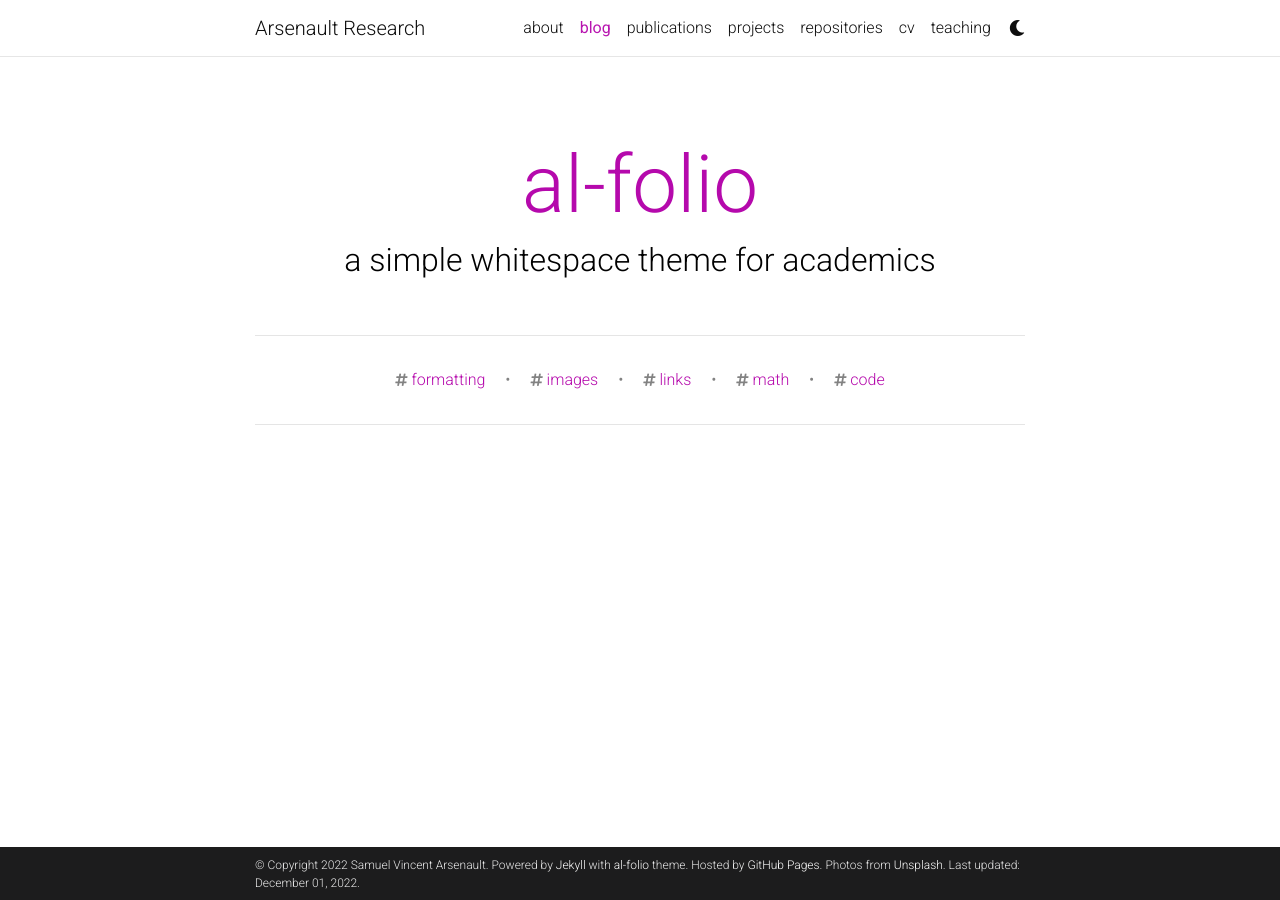
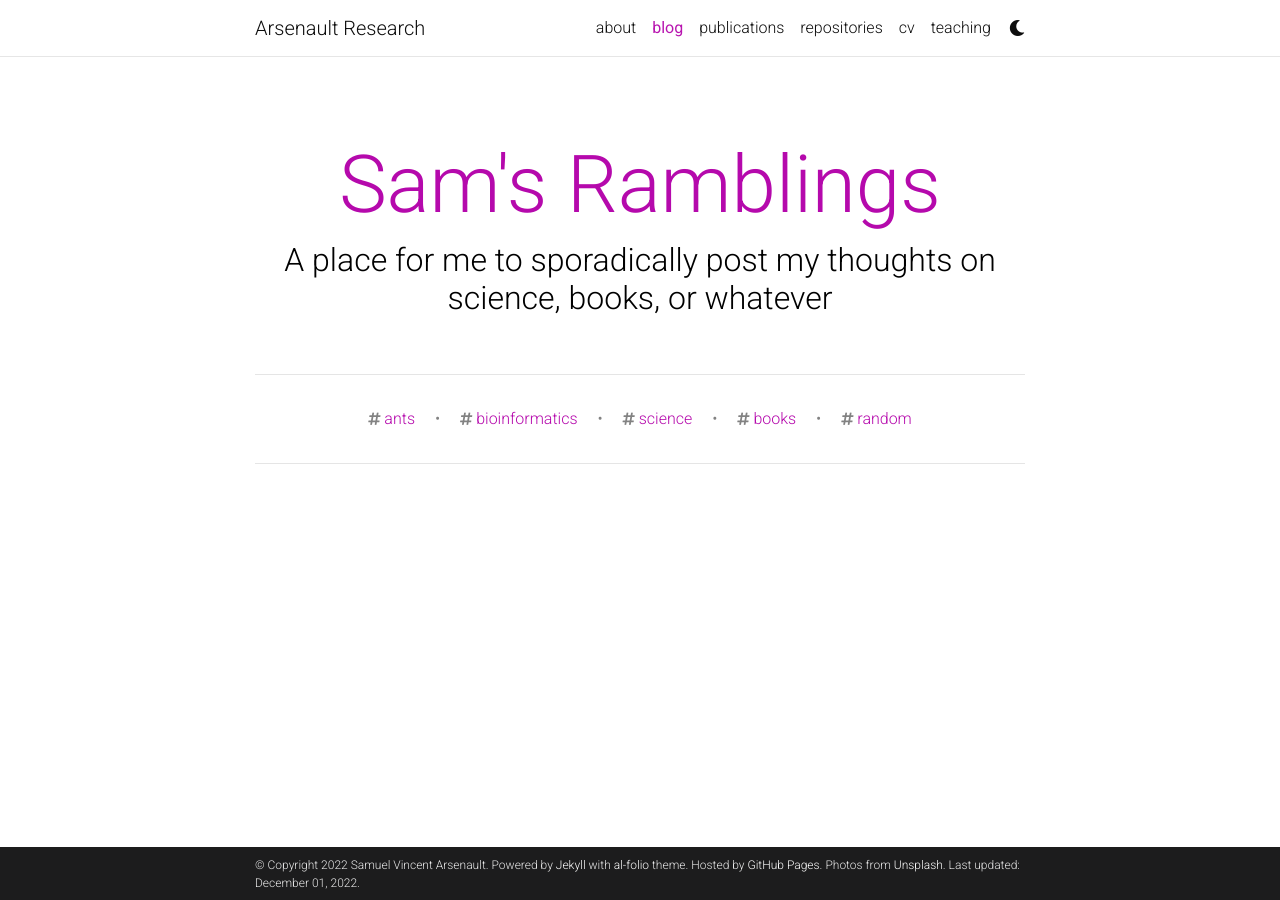
Before and after one commit to ArsenaultResearch/ArsenaultResearch.github.io, a Jekyll site: the page built from blog/index.html, in a window 1280 px wide. Built offline with Jekyll 4.4.1, drawn with Linux system fonts in a browser that asks for light colours; the list of posts is cut into pages by our own code; comment, search, counter and statistics services are not loaded; a style sheet for code colours, icons or effects is not loaded.

Commit message:
Website now seems to be barebones publishable

```diff
--- a/_config.yml
+++ b/_config.yml
@@ -113,9 +113,9 @@ bing_site_verification:  # out your bing-site-verification ID (Bing Webmaster)
 # Blog
 # -----------------------------------------------------------------------------
 
-blog_name: al-folio # blog_name will be displayed in your blog page
+blog_name: Sam's Ramblings # blog_name will be displayed in your blog page
 blog_nav_title: blog # your blog must have a title for it to be displayed in the nav bar
-blog_description: a simple whitespace theme for academics
+blog_description: A place for me to sporadically post my thoughts on science, books, or whatever
 permalink: /blog/:year/:title/
 
 # Pagination
@@ -123,15 +123,15 @@ pagination:
   enabled: true
 
 # Comments
-disqus_shortname: al-folio # put your disqus shortname
+disqus_shortname: SamsRambs # put your disqus shortname
 # https://help.disqus.com/en/articles/1717111-what-s-a-shortname
 
 # External sources.
 # If you have blog posts published on medium.com or other exteranl sources,
 # you can display them in your blog by adding a link to the RSS feed.
-external_sources:
-  - name: medium.com
-    rss_url: https://medium.com/@al-folio/feed
+# external_sources:
+#   - name: medium.com
+#    rss_url: https://medium.com/@al-folio/feed
 
 # -----------------------------------------------------------------------------
 # Collections
@@ -225,7 +225,7 @@ jekyll-archives:
     tag: '/blog/tag/:name/'
     category: '/blog/category/:name/'
 
-display_tags: ['formatting', 'images', 'links', 'math', 'code'] # this tags will be dispalyed on the front page of your blog
+display_tags: ['ants', 'bioinformatics', 'science', 'books', 'random'] # this tags will be dispalyed on the front page of your blog
 
 # -----------------------------------------------------------------------------
 # Jekyll Scholar
```
Also changed, not shown: _deprecated/projects.md (renamed from _pages/projects.md).
